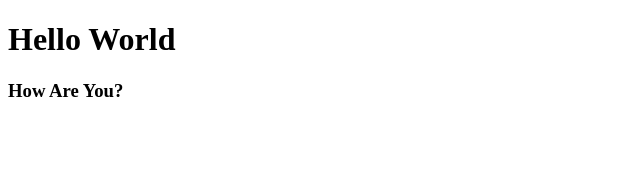
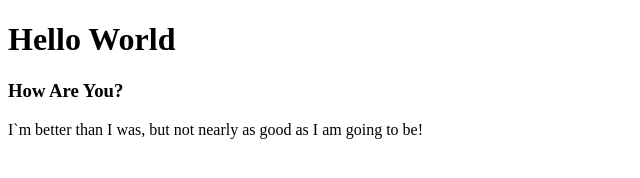
Before and after one commit to FrancescoThomasFalanga/htmlcss-hello, a plain HTML site: page index.html in a window 1280 px wide. Shown: the whole page, without its empty margins (0-640 px from the left). Drawn offline with Linux system fonts and the light colour scheme.

Commit message:
Aggiunta Risposta.

```diff
--- a/index.html
+++ b/index.html
@@ -9,5 +9,6 @@
 <body>
     <h1>Hello World</h1>
     <h3>How Are You?</h3>
+    <span>I`m better than I was, but not nearly as good as I am going to be!</span>
 </body>
 </html>
```
